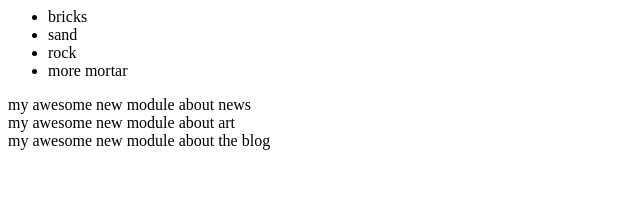
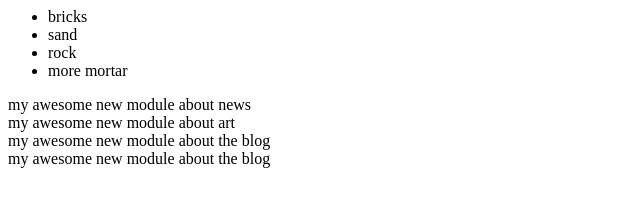
Before and after one commit to fabianaugustus/CryptomorrowExchange, a plain HTML site: page index.html in a window 1280 px wide. Shown: the whole page, without its empty margins (0-640 px from the left). Drawn offline with Linux system fonts and the light colour scheme.

Commit message:
Added fourth module

```diff
--- a/index.html
+++ b/index.html
@@ -22,6 +22,10 @@
     <div>my awesome new module about the blog</div>
     </module-three>
 
+    <module-four>
+      <div>my awesome new module about the blog</div>
+      </module-four>
+
 </body>
 
 </html>
```
